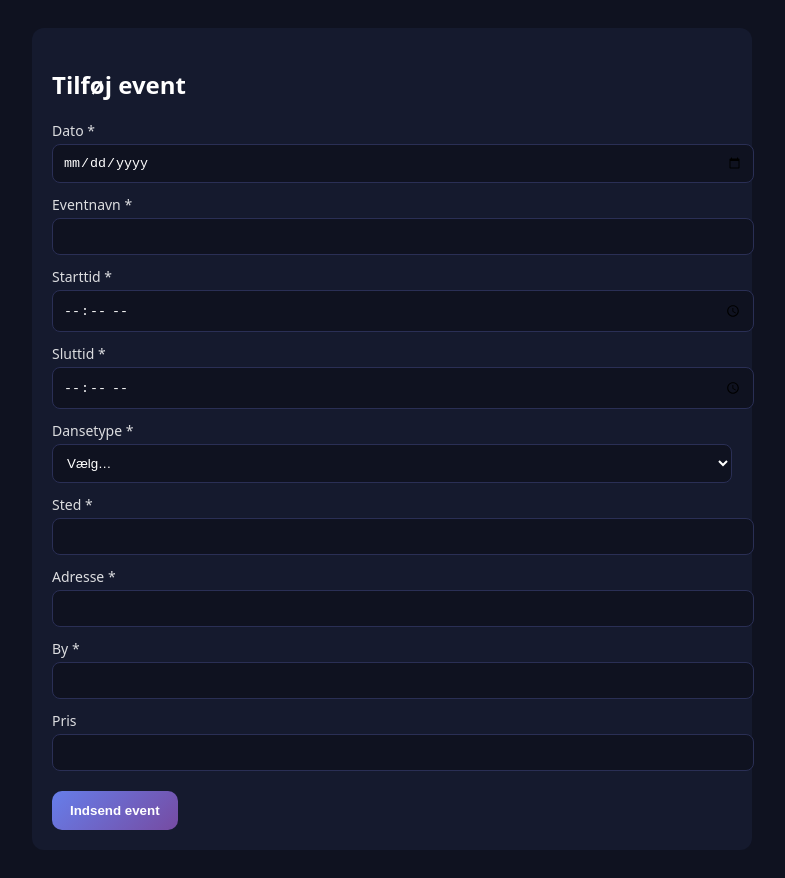
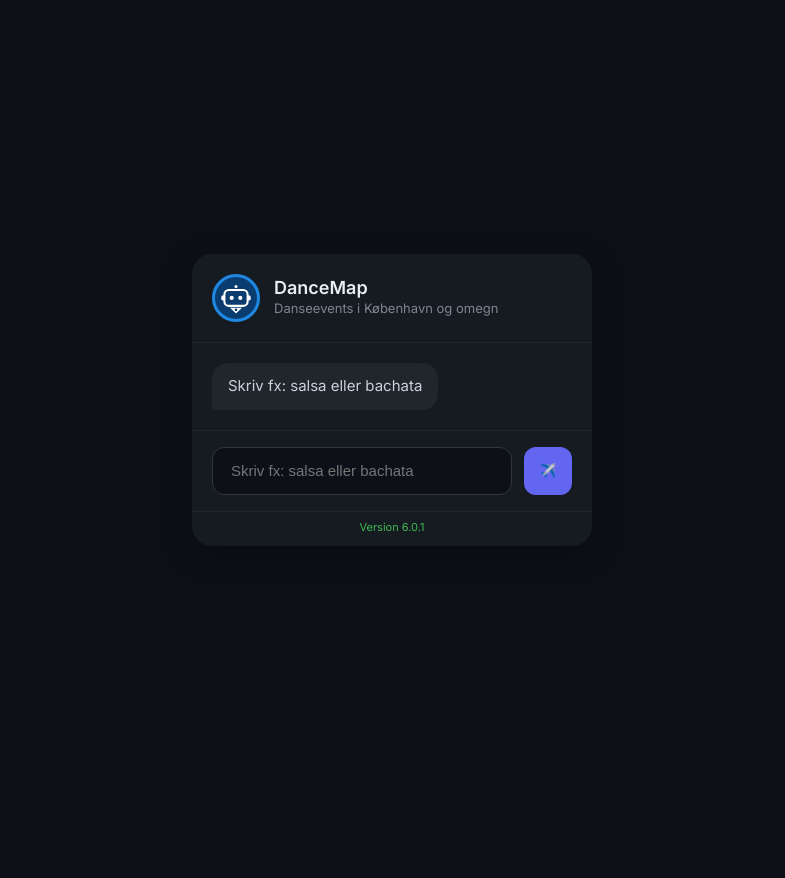
Before and after one commit to Ganga-Boi/dancemapai, a plain HTML site: page admin.html in a window 1280 px wide. Shown: the whole page, without its empty margins (248-1033 px from the left). After the commit the page ends 800 px from the top, so only its background shows below. Drawn offline with Linux system fonts and the light colour scheme.

Commit message:
Update admin.html

```diff
--- a/admin.html
+++ b/admin.html
@@ -1,154 +1,304 @@
-<!DOCTYPE html>
+<!doctype html>
 <html lang="da">
 <head>
-<meta charset="UTF-8">
-<meta name="viewport" content="width=device-width, initial-scale=1.0">
-<title>DanceMap Admin</title>
+  <meta charset="utf-8" />
+  <meta name="viewport" content="width=device-width,initial-scale=1,maximum-scale=1,user-scalable=no" />
+  <title>DanceMap</title>
+
+  <!-- PWA -->
+  <link rel="manifest" href="/manifest.json" />
+  <meta name="theme-color" content="#6366f1" />
+  <meta name="apple-mobile-web-app-capable" content="yes" />
+  <meta name="apple-mobile-web-app-status-bar-style" content="black-translucent" />
+  <meta name="apple-mobile-web-app-title" content="DanceMap" />
+  <link rel="apple-touch-icon" href="/icon-192.png" />
+
+  <link rel="preconnect" href="https://fonts.googleapis.com">
+  <link href="https://fonts.googleapis.com/css2?family=Inter:wght@400;500;600&display=swap" rel="stylesheet">
 
   <style>
+    * { box-sizing: border-box; margin: 0; padding: 0; -webkit-tap-highlight-color: transparent; }
+    html, body { height: 100%; }
+
     body {
-  font-family: system-ui, -apple-system, BlinkMacSystemFont, sans-serif;
-  background: #0f1220;
-  color: #fff;
+      font-family: 'Inter', -apple-system, BlinkMacSystemFont, sans-serif;
+      background: #0d1117;
+      min-height: 100vh;
+      display: flex;
+      align-items: center;
+      justify-content: center;
+      padding: 16px;
+      color: #e6edf3;
+    }
+
+    .card {
+      background: #161b22;
+      border-radius: 20px;
+      width: 100%;
+      max-width: 400px;
+      box-shadow: 0 8px 32px rgba(0,0,0,0.4);
+      display: flex;
+      flex-direction: column;
+      max-height: 90vh;
+    }
+
+    .header {
       padding: 20px;
-}
-.container {
-  max-width: 720px;
-  margin: auto;
-}
-.card {
-  background: #151a2e;
-  border-radius: 12px;
-  padding: 20px;
-}
-label {
-  display: block;
-  margin-top: 12px;
-  font-size: 14px;
-  opacity: .85;
-}
-input, select {
-  width: 100%;
-  padding: 10px;
-  margin-top: 4px;
-  border-radius: 8px;
-  border: 1px solid #2a2f55;
-  background: #0f1220;
-  color: #fff;
-}
-button {
-  margin-top: 20px;
-  padding: 12px 18px;
-  border-radius: 10px;
-  border: none;
-  background: linear-gradient(135deg,#667eea,#764ba2);
-  color: #fff;
-  font-weight: 600;
+      display: flex;
+      align-items: center;
+      gap: 14px;
+      border-bottom: 1px solid #21262d;
       cursor: pointer;
     }
-.alert {
-  margin-bottom: 16px;
+
+    .logo { width: 48px; height: 48px; border-radius: 14px; overflow: hidden; }
+    .logo img { width: 100%; height: 100%; object-fit: cover; }
+
+    .header-text h1 { font-size: 18px; font-weight: 600; margin-bottom: 2px; }
+    .header-text .sub { font-size: 13px; color: #7d8590; }
+    .header-text .week-count { font-size: 12px; color: #6366f1; margin-top: 4px; }
+
+    .chat {
+      flex: 1;
+      overflow-y: auto;
+      padding: 20px;
+      display: flex;
+      flex-direction: column;
+      gap: 16px;
+    }
+
+    .msg { display: flex; flex-direction: column; }
+    .msg.user { align-items: flex-end; }
+    .msg.bot { align-items: flex-start; }
+
+    .bubble {
+      padding: 12px 16px;
+      border-radius: 16px;
+      font-size: 15px;
+      line-height: 1.5;
+      max-width: 90%;
+    }
+    .msg.user .bubble { background: #2d333b; border-bottom-right-radius: 4px; }
+    .msg.bot .bubble { background: #21262d; border-bottom-left-radius: 4px; color: #c9d1d9; }
+
+    .events { display: flex; flex-direction: column; gap: 10px; margin-top: 12px; }
+    .event-card { background: #2d333b; border-radius: 12px; padding: 14px 16px; }
+    .event-row { display: flex; gap: 10px; margin-bottom: 6px; font-size: 14px; color: #c9d1d9; }
+    .event-row.title { font-weight: 600; color: #e6edf3; font-size: 15px; }
+
+    .input-area {
+      padding: 16px 20px;
+      border-top: 1px solid #21262d;
+      display: flex;
+      gap: 12px;
+    }
+    .input-area input {
+      flex: 1;
+      padding: 14px 18px;
+      border-radius: 12px;
+      border: 1px solid #30363d;
+      background: #0d1117;
+      font-size: 15px;
+      color: #e6edf3;
+      outline: none;
+    }
+    .send-btn {
+      width: 48px; height: 48px;
+      border-radius: 12px; border: none;
+      background: #6366f1; color: white;
+      cursor: pointer;
+      display: flex; align-items: center; justify-content: center;
+    }
+
+    .version-info {
+      font-size: 11px;
+      color: #3fb950;
+      text-align: center;
+      padding: 8px 0 12px;
+      border-top: 1px solid #21262d;
+    }
+
+    /* ADMIN MODAL */
+    .modal-overlay {
+      display: none;
+      position: fixed;
+      inset: 0;
+      background: rgba(0,0,0,0.75);
+      z-index: 100;
+      align-items: center;
+      justify-content: center;
+      padding: 16px;
+    }
+    .modal-overlay.open { display: flex; }
+
+    .modal {
+      background: #161b22;
+      border-radius: 20px;
+      width: 100%;
+      max-width: 420px;
+      padding: 24px;
+      max-height: 90vh;
+      overflow-y: auto;
+    }
+
+    .modal-header {
+      display: flex;
+      justify-content: space-between;
+      align-items: center;
+      margin-bottom: 20px;
+    }
+    .modal-header h2 { font-size: 18px; }
+    .modal-close {
+      background: none;
+      border: none;
+      font-size: 26px;
+      color: #7d8590;
+      cursor: pointer;
+    }
+
+    .form-group { margin-bottom: 14px; }
+    .form-group label { display: block; font-size: 13px; margin-bottom: 6px; color: #7d8590; }
+    .form-group input, .form-group textarea {
+      width: 100%;
       padding: 12px;
-  border-radius: 8px;
+      border-radius: 10px;
+      border: 1px solid #30363d;
+      background: #0d1117;
+      color: #e6edf3;
+      font-family: inherit;
     }
-.alert.success { background:#1f6f3b; }
-.alert.error { background:#7a2e2e; }
+
+    .submit-btn {
+      width: 100%;
+      padding: 14px;
+      border-radius: 12px;
+      border: none;
+      background: #6366f1;
+      color: white;
+      font-size: 15px;
+      cursor: pointer;
+      margin-top: 10px;
+    }
   </style>
 </head>
 
 <body>
-<div class="container">
-  <div id="alerts"></div>
+  <div class="card">
+    <div class="header" id="header">
+      <div class="logo"><img src="./dancemap-icon.svg" alt="DanceMap" /></div>
+      <div class="header-text">
+        <h1>DanceMap</h1>
+        <div class="sub">Danseevents i København og omegn</div>
+        <div class="week-count" id="weekCount"></div>
+      </div>
+    </div>
 
-  <div class="card">
-    <h2>Tilføj event</h2>
+    <div id="chat" class="chat"></div>
 
-    <form id="eventForm">
-      <label>Dato *</label>
-      <input type="date" id="dato" required>
+    <div class="input-area">
+      <input id="q" type="text" placeholder="Skriv fx: salsa eller bachata" autocomplete="off" />
+      <button id="sendBtn" class="send-btn">✈️</button>
+    </div>
 
-      <label>Eventnavn *</label>
-      <input type="text" id="eventnavn" required>
+    <div class="version-info">Version 6.0.1</div>
+  </div>
 
-      <label>Starttid *</label>
-      <input type="time" id="starttid" required>
+  <!-- ADMIN -->
+  <div class="modal-overlay" id="adminModal">
+    <div class="modal">
+      <div class="modal-header">
+        <h2>Admin</h2>
+        <button class="modal-close" id="closeAdmin">×</button>
+      </div>
 
-      <label>Sluttid *</label>
-      <input type="time" id="sluttid" required>
+      <div class="form-group">
+        <label>Event navn</label>
+        <input id="adminName" />
+      </div>
 
-      <label>Dansetype *</label>
-      <select id="dansetype" required>
-        <option value="">Vælg…</option>
-        <option>Salsa</option>
-        <option>Bachata</option>
-        <option>Kizomba</option>
-        <option>Workshop</option>
-        <option>Social</option>
-      </select>
+      <div class="form-group">
+        <label>Sted</label>
+        <input id="adminVenue" />
+      </div>
 
-      <label>Sted *</label>
-      <input type="text" id="sted" required>
+      <div class="form-group">
+        <label>Adresse</label>
+        <input id="adminAddress" />
+      </div>
 
-      <label>Adresse *</label>
-      <input type="text" id="adresse" required>
+      <div class="form-group">
+        <label>By</label>
+        <input id="adminCity" />
+      </div>
 
-      <label>By *</label>
-      <input type="text" id="by" required>
-
-      <label>Pris</label>
-      <input type="text" id="pris">
-
-      <button type="submit">Indsend event</button>
-    </form>
+      <button class="submit-btn">Gem (pending)</button>
     </div>
   </div>
 
 <script>
-const SCRIPT_URL =
-  "https://script.google.com/macros/s/AKfycbxnZiO0bDkCrrwGJXwAvA5mWKPBoQoL-t1smx5m0A5j51gSbTOtF1MLT3qkdwbZkTX_/exec";
+  const API = 'https://script.google.com/macros/s/AKfycbyJdVscl-4f-ow7Ynj-LGsazpGFSR8VzVZWHruWdNE66HbVK6LJLOXKRmS6TFUUFC6i/exec';
 
-function alertBox(msg,type){
-  const d=document.createElement('div');
-  d.className='alert '+type;
-  d.textContent=msg;
-  document.getElementById('alerts').appendChild(d);
-  setTimeout(()=>d.remove(),5000);
+  const $ = id => document.getElementById(id);
+  const chat = $('chat'), input = $('q'), sendBtn = $('sendBtn');
+  const modal = $('adminModal');
+
+  function esc(t){return String(t||'').replace(/[&<>"']/g,c=>({'&':'&amp;','<':'&lt;','>':'&gt;','"':'&quot;',"'":'&#39;'}[c]));}
+
+  function addMsg(text,isUser){
+    const msg=document.createElement('div');
+    msg.className='msg '+(isUser?'user':'bot');
+    msg.innerHTML=`<div class="bubble">${esc(text)}</div>`;
+    chat.appendChild(msg);
+    chat.scrollTop=chat.scrollHeight;
   }
 
-document.getElementById('eventForm').addEventListener('submit',e=>{
-  e.preventDefault();
+  function jsonp(url){
+    return new Promise((resolve,reject)=>{
+      const cb='cb_'+Date.now();
+      window[cb]=d=>{delete window[cb];s.remove();resolve(d)};
+      const s=document.createElement('script');
+      s.src=url+(url.includes('?')?'&':'?')+'callback='+cb;
+      s.onerror=()=>reject();
+      document.body.appendChild(s);
+    });
+  }
 
-  const payload = [
-    dato.value,
-    eventnavn.value,
-    starttid.value + '-' + sluttid.value,
-    dansetype.value,
-    sted.value + ', ' + adresse.value + ', ' + by.value,
-    pris.value || ''
-  ].join('\n');
+  async function doSearch(){
+    const q=input.value.trim();
+    if(!q) return;
+    addMsg(q,true);
+    input.value='';
+    try{
+      const d=await jsonp(API+'?query='+encodeURIComponent(q));
+      addMsg(d.text||'Ingen events fundet.',false);
+    }catch{
+      addMsg('Fejl. Prøv igen.',false);
+    }
+  }
 
-  const cb = 'cb_' + Date.now();
-  window[cb] = res => {
-    delete window[cb];
-    if(res.success){
-      alertBox(res.text,'success');
-      e.target.reset();
-    } else {
-      alertBox(res.text || 'Fejl','error');
+  sendBtn.onclick=doSearch;
+  input.onkeydown=e=>{ if(e.key==='Enter'){ e.preventDefault(); doSearch(); } };
+
+  addMsg('Skriv fx: salsa eller bachata',false);
+
+  // ADMIN OPEN (3 klik)
+  let clicks=0, timer;
+  $('header').onclick=()=>{
+    clicks++;
+    if(clicks===3){
+      clicks=0;
+      modal.classList.add('open');
     }
+    clearTimeout(timer);
+    timer=setTimeout(()=>clicks=0,400);
   };
 
-  const params = new URLSearchParams({
-    action:'admin-import',
-    payload: payload,
-    recurring:'false',
-    callback:cb
-  });
-
-  const s=document.createElement('script');
-  s.src = SCRIPT_URL + '?' + params.toString();
-  document.body.appendChild(s);
-  s.onload=()=>s.remove();
+  // ADMIN CLOSE – kun via knap eller ESC
+  $('closeAdmin').onclick=()=>modal.classList.remove('open');
+  document.addEventListener('keydown',e=>{
+    if(e.key==='Escape' && modal.classList.contains('open')){
+      modal.classList.remove('open');
+    }
   });
 </script>
 </body>
```
Lines whose indentation alone changed are shown as unchanged.
